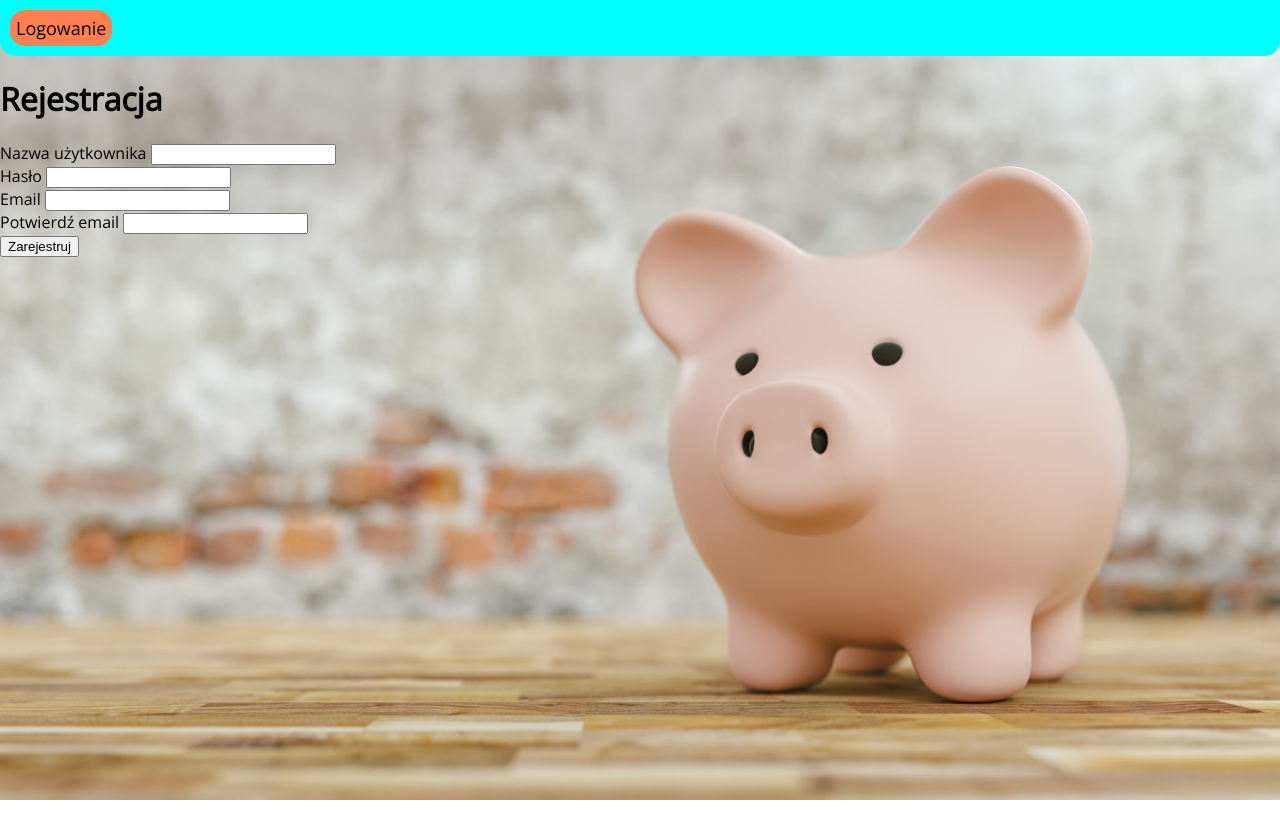
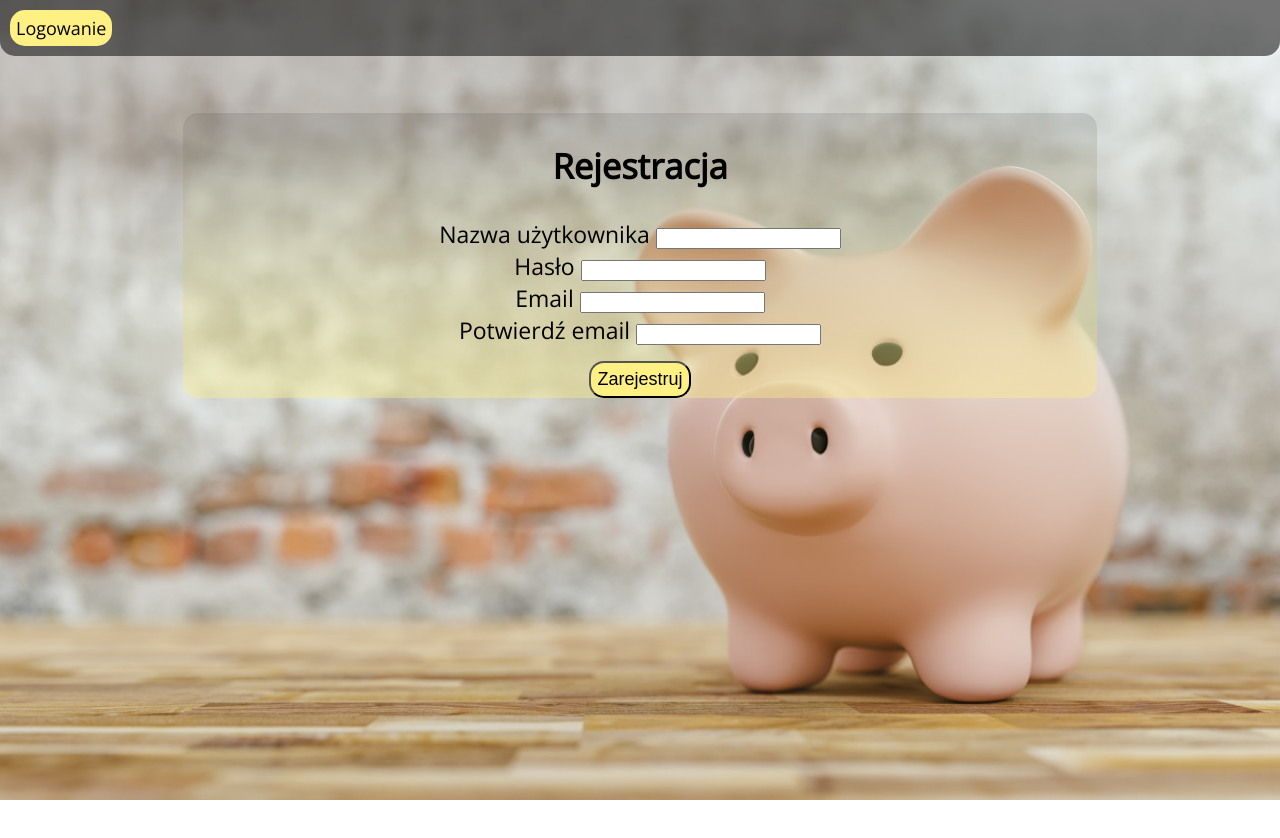
Before and after one commit to Vectari/Majer-IntivePatronage2023, a plain HTML site: page html/registration.html in a window 1280 px wide. Before the commit the page ends 800 px from the top, so only its background shows below. Drawn offline with nearby package versions, Linux system fonts and the light colour scheme.

Commit message:
add style

```diff
--- a/html/registration.html
+++ b/html/registration.html
@@ -12,29 +12,32 @@
     <nav>
         <a class="login-btn" href="./login.html">Logowanie</a>
     </nav>
-    <form id="reg-container" action="./main.html">
-        <h1>Rejestracja</h1>
+    <div id="reg-container">
+        <form id="reg-form" action="./main.html">
+            <h2>Rejestracja</h2>
+            <div id="test">
                 <div>
-            <label for="username">Nazwa użytkownika</label>
-            <input type="text" name="username" id="username" minlength="6" maxlength="16" required>
+                    <label for="username" class="reg-label">Nazwa użytkownika</label>
+                    <input type="text" name="username" class="reg-input" id="username" minlength="6" maxlength="16" required>
                 </div>
                 <div>
-            <label for="password">Hasło</label>
-            <input type="password" name="password" id="password" minlength="6" required>
+                    <label for="password" class="reg-label">Hasło</label>
+                    <input type="password" name="password" class="reg-input" id="password" minlength="6" required>
                 </div>
                 <div>
-            <label for="email">Email</label>
-            <input type="email" name="email" id="email" required>
+                    <label for="email" class="reg-label">Email</label>
+                    <input type="email" name="email" class="reg-input" id="email" required>
                 </div>
                 <div>
-            <label for="confirm-email">Potwierdź email</label>
-            <input type="email" name="confirm-email" id="confirm-email" required>
+                    <label for="confirm-email" class="reg-label">Potwierdź email</label>
+                    <input type="email" name="confirm-email" class="reg-input" id="confirm-email" required>
+                </div>
             </div>
             <div id="reg-btn">
-            <button type="submit" id="reg-btn" >Zarejestruj</button>
+                <button type="submit" class="reg-button" id="reg-btn" >Zarejestruj</button>
             </div>
         </form>
-
+    </div>
     <script src="../scripts/registration-script.js"></script>
 </body>
 </html>
--- a/styles/style.css
+++ b/styles/style.css
@@ -16,13 +16,13 @@ body {
 nav {
     display: flex;
     justify-content: flex-start;
-    background-color: aqua;
+    background-color: #2222229f;
     padding: 10px 10px;
     border-radius: 0 0 15px 15px;
 }
 
 .login-btn {
-    background-color: coral;
+    background-color: #FFF083;
     font-size: 18px;
     padding: 6px;
     margin-right: 10px;
@@ -32,7 +32,7 @@ nav {
 }
 
 .reg-btn {
-    background-color: coral;
+    background-color: #FFF083;
     font-size: 18px;
     padding: 6px;
     border-radius: 15px;
@@ -41,12 +41,18 @@ nav {
 }
 
 .logout-btn {
-    background-color: coral;
+    background-color: #FFF083;
     font-size: 18px;
     padding: 6px;
     border-radius: 15px;
     text-decoration: none;
     color: black;
+}
+
+.login-btn:hover,
+.logout-btn:hover,
+.reg-btn:hover {
+    background-color: #fff183bb;
 }
 
 /* ----- INDEX PARAGRAF -----  */
@@ -66,14 +72,26 @@ nav {
     grid-row-end: 3;
     font-size: 23px;
     text-align: center;
-    background-color: rgba(255, 255, 255, 0.219);
+    background-image: linear-gradient(#2222221f, #fff18362);
     border-radius: 15px;
+}
+
+.info-span {
+    color: #222222f1;
+    font-weight: bold;
+    text-decoration: none;
+    padding: 5px;
+    border-radius: 15px;
+}
+
+.info-span:hover {
+    background-color: #fff183d2;
 }
 
 @media only screen and (min-width: 768px){
 
     #index-info {
-        font-size: 35px;
+        font-size: 33px;
     }
 }
 
@@ -82,3 +100,44 @@ nav {
 
 
 /* ----- REGISTRATION SECTION ----- */
+
+#reg-container {
+    max-height: 100vh;
+    max-width: 1300x;
+    display: grid;
+    grid-template-columns: repeat(7, 1fr);
+    grid-template-rows: repeat(10, 1fr);
+}
+
+#reg-form {
+    grid-column-start: 2;
+    grid-column-end: 7;
+    grid-row-start: 2;
+    grid-row-end: 3;
+    font-size: 23px;
+    text-align: center;
+    background-image: linear-gradient(#2222221f, #fff18362);
+    border-radius: 15px;
+}
+
+#test {
+
+}
+
+.reg-label {
+
+}
+
+.reg-input  {
+
+}
+
+.reg-button {
+    background-color: #FFF083;
+    font-size: 18px;
+    padding: 6px;
+    border-radius: 15px;
+    text-decoration: none;
+    color: black;
+    margin-top: 15px;
+}
```
Also changed, not shown: html/login.html (+3 -3 lines), index.html (+1 -1 lines), scripts/login-script.js (+25 -4 lines), scripts/main-script.js (+13 -28 lines). Lines whose indentation alone changed are shown as unchanged.
